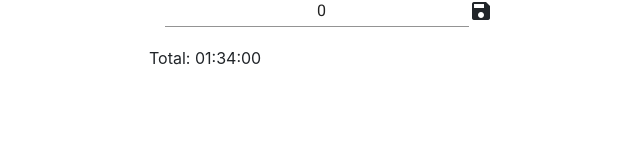
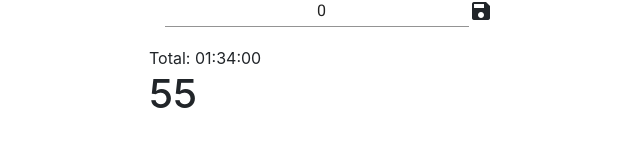
Before and after one commit to mateuszo/agenda-timer, a React (Create React App) app: page / in a window 1280 px wide. Shown: the part 240-386 px from the top of the page, without its empty margins (191-831 px from the left). Built offline with nearby package versions, Linux system fonts and the light colour scheme.

Commit message:
Add timer stub

```diff
--- a/src/App.js
+++ b/src/App.js
@@ -2,7 +2,7 @@ import React, { Component } from 'react';
 import './App.css';
 import './model/AgendaItem'
 import AgendaItem from './model/AgendaItem';
-import { ItemList } from './components';
+import { ItemList, Timer } from './components';
 import { Map } from 'immutable';
 
 function generateItems(){
@@ -41,6 +41,7 @@ class App extends Component {
         return (
             <div className="App">
                 <ItemList items={this.state.items} deleteItem={this.deleteItem} updateItem={this.updateItem}/>
+                <Timer />
             </div>
         );
     }
--- /dev/null
+++ b/src/components/Timer.js
@@ -0,0 +1,27 @@
+import React, { Component } from 'react';
+
+export default class Timer extends Component {
+
+    constructor(props){
+        super(props);
+        this.state = {
+            secondsLeft: 60,
+        }
+    }
+
+    componentDidMount() {
+        this.interval = setInterval(() => {
+            this.setState({
+                secondsLeft: this.state.secondsLeft - 1
+            });
+        }, 1000);
+    }
+
+    render() {
+        return (
+            <div>
+                <h1>{this.state.secondsLeft}</h1>
+            </div>
+        )
+    }
+}
--- a/src/components/index.js
+++ b/src/components/index.js
@@ -1 +1,2 @@
 export { default as ItemList } from './ItemList';
+export { default as Timer } from './Timer';
```
